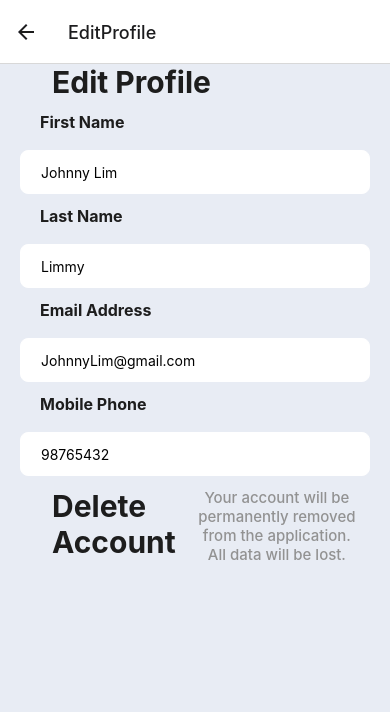
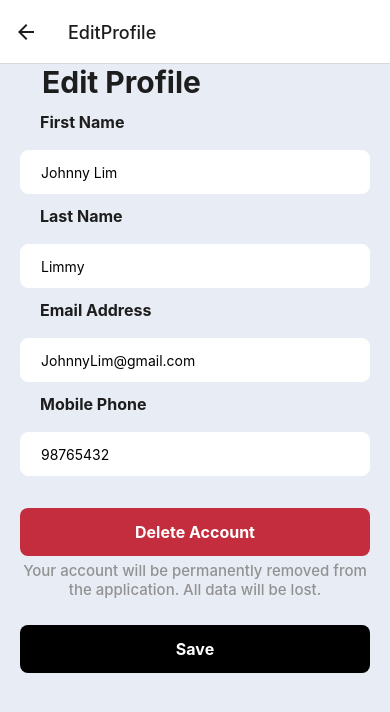
Before and after one commit to bennfsx/FYP-ScanSavvy, a React Native app in the folder ScanSavvyFE/: screen /EditProfile in a window 390 px wide. Shown: the top 712 px of the page. Built offline with nearby package versions, Linux system fonts and the light colour scheme.

Commit message:
Account, Edit Profile, Change Password and HomePage

```diff
--- a/ScanSavvyFE/App.jsx
+++ b/ScanSavvyFE/App.jsx
@@ -9,6 +9,7 @@ import Register from "./pages/register";
 import Account from "./pages/account";
 import { UserProvider } from "./context/UserContext";
 import EditProfile from "./pages/editProfile";
+import ChangePassword from "./pages/changePassword";
 
 const Stack = createStackNavigator();
 
@@ -25,6 +26,7 @@ export default function App() {
           <Stack.Screen name="Register" component={Register} />
           <Stack.Screen name="Account" component={Account} />
           <Stack.Screen name="EditProfile" component={EditProfile} />
+          <Stack.Screen name="ChangePassword" component={ChangePassword} />
           {/* Add more screens here */}
         </Stack.Navigator>
       </NavigationContainer>
--- a/ScanSavvyFE/package.json
+++ b/ScanSavvyFE/package.json
@@ -10,6 +10,7 @@
   },
   "dependencies": {
     "@expo/metro-runtime": "~3.1.3",
+    "@react-native-community/blur": "^4.4.0",
     "@react-navigation/native": "^6.1.17",
     "@react-navigation/stack": "^6.3.29",
     "axios": "^1.6.8",
--- a/ScanSavvyFE/pages/Home.jsx
+++ b/ScanSavvyFE/pages/Home.jsx
@@ -1,7 +1,7 @@
 // Home.jsx
 
 import React from "react";
-import { SafeAreaView, View, Text } from "react-native";
+import { SafeAreaView, View, Text, StyleSheet } from "react-native";
 import Footer from "../partials/Footer";
 import { useNavigation } from "@react-navigation/native";
 
@@ -16,11 +16,18 @@ export default function Home() {
     navigation.navigate("Account"); // Navigate to My Account screen
   }
 
+  const username = "Jane Tan Jun Ting";
+
   return (
     <SafeAreaView style={{ flex: 1 }}>
       {/* Your main content */}
       <View style={{ flex: 1 }}>
-        <Text>Home Screen</Text>
+        <Text style={{ fontSize: 36, fontWeight: '500', paddingHorizontal: 20, marginTop: 10}}>Welcome</Text>
+        <Text style={{ fontSize: 28, paddingHorizontal: 20}}>{username}</Text>
+        {/* Grey box in the middle */}
+        <View style={ styles.greybox }>
+          <Text>Featured Websites</Text>
+        </View>
       </View>
 
       {/* Footer */}
@@ -31,3 +38,11 @@ export default function Home() {
     </SafeAreaView>
   );
 }
+
+const styles = StyleSheet.create({
+    greybox: {
+      backgroundColor: '#e8ecf4',
+      height: 300,
+      marginTop: 20,
+    }
+});
--- a/ScanSavvyFE/pages/account.jsx
+++ b/ScanSavvyFE/pages/account.jsx
@@ -20,6 +20,7 @@ export default function Account() {
     console.log("Edit Profile");
   };
   const navigatetoChangePwd = () => {
+    navigation.navigate("ChangePassword");
     console.log("Change Password");
   };
   const handleLogout = () => {
--- /dev/null
+++ b/ScanSavvyFE/pages/changePassword.jsx
@@ -0,0 +1,102 @@
+import React, { useState } from "react";
+import {
+    SafeAreaView,
+    Text,
+    TextInput,
+    StyleSheet,
+    View,
+    TouchableOpacity,
+} from "react-native";
+
+export default function changePassword() {
+    const [password, setPassword] = useState("*******")
+
+    return (
+        <SafeAreaView style={{ flex: 1, background: "#e8ecf4", paddingHorizontal: 20 }}>
+            <View style={styles.container}>
+                <Text style={styles.title}>Account</Text>
+            </View>
+
+            {/* Password Field  */}
+            <View style={styles.input}>
+                <Text style={styles.header}>Change Password</Text>
+                <View style={styles.box}>
+                    <TextInput
+                        value={password}
+                        onChangeText={value=>setPassword(value)}
+                        editable={true}
+                    />
+                </View>
+            </View>
+
+            {/* Confirm Password Field  */}
+            <View style={styles.input}>
+                <Text style={styles.header}>Confirm Password</Text>
+                <View style={styles.box}>
+                    <TextInput
+                        value={password}
+                        onChangeText={value=>setPassword(value)}
+                        editable={true}
+                    />
+                </View>
+            </View>
+
+            {/* Save Button */}
+            <View style={styles.input}>
+                <TouchableOpacity style={styles.saveButton}>
+                    <Text style={styles.buttonText}>Save</Text>
+                </TouchableOpacity>
+            </View>
+        </SafeAreaView>
+
+    );
+}
+
+const styles = StyleSheet.create({
+    container: {
+        marginHorizontal: 12,
+        flexDirection: "row",
+        // justifyContent: "center"
+    },
+    title: {
+        fontSize: 30,
+        fontWeight: "700",
+        color: "#1d1d1d",
+        marginBottom: 12,
+        paddingHorizontal: 10,
+    },
+    header: {
+        fontSize: 16,
+        fontWeight: "700",
+        color: "#1d1d1d",
+        marginBottom: 12,
+        paddingHorizontal: 20,
+    },
+    input: {
+        flexDirection: "column",
+        marginBottom: 6,
+    },
+    box: {
+        height: 44,
+        backgroundColor: "#fff",
+        borderWidth: 1,
+        borderRadius: 8,
+        marginVertical: 6,
+        justifyContent: "center",
+        addingLeft: 20,
+        paddingHorizontal: 20,
+        borderColor: '#fff'
+    },
+    saveButton: {
+        marginTop: 20,
+        backgroundColor: "#000",
+        borderRadius: 8,
+        paddingVertical: 14,
+        alignItems: "center",
+    },
+    buttonText: {
+        fontSize: 16,
+        fontWeight: "700",
+        color: "#fff",
+    },
+});
--- a/ScanSavvyFE/pages/editProfile.jsx
+++ b/ScanSavvyFE/pages/editProfile.jsx
@@ -5,14 +5,18 @@ import {
     TextInput,
     StyleSheet,
     View,
+    TouchableOpacity,
+    Modal,
 } from "react-native";
-
 
 export default function editProfile() {
     const [firstName, setfirstName] = useState("Johnny Lim")
     const [lastName, setlastName] = useState("Limmy")
     const [email, setemail] = useState("JohnnyLim@gmail.com")
     const [mobile, setmobile] = useState("98765432")
+
+    const [modalVisible, setModalVisible] = useState(false);
+
 
     return (
         <SafeAreaView style={{ flex: 1, background: "#e8ecf4", paddingHorizontal: 20 }}>
@@ -65,10 +69,43 @@ export default function editProfile() {
                 </View>
             </View>
 
-            <View style={styles.container}>
-                <Text style={styles.title}>Delete Account{'\n'}</Text>
-                <Text style={styles.subtitle}>Your account will be permanently removed
-from the application. All data will be lost.</Text>
+            {/* Delete Account Section */}
+            <View style={styles.input}>
+                <TouchableOpacity onPress={() => setModalVisible(true)} style={styles.deleteButton}>
+                    <Text style={styles.buttonText}>Delete Account</Text>
+                </TouchableOpacity>
+                <Text style={styles.subtitle}>
+                    Your account will be permanently removed from the application. All data will be lost.
+                </Text>
+            </View>
+            {/* Save Button */}
+            <View style={styles.input}>
+                <TouchableOpacity style={styles.saveButton}>
+                    <Text style={styles.buttonText}>Save</Text>
+                </TouchableOpacity>
+            </View>
+            {/* Delete Account Modal Pop Up */}
+            <View style={styles.centeredView}>
+                <Modal
+                    animationType="slide"
+                    transparent={true}
+                    visible={modalVisible}
+                    onRequestClose={() => {
+                        setModalVisible(!modalVisible);
+                    }}>
+                        <View style={styles.centeredView}>
+                            <View style={styles.modalView}>
+                                <Text style={styles.modalText}>Are you sure you want to delete this account?</Text>
+                                <Text style={styles.modalSubtitles}>This will delete this account permanently. You cannot undo this action.</Text>
+                                <TouchableOpacity style={styles.deleteButtonConfirmation}>
+                                    <Text style={{ color: '#fff', fontWeight: '500' }}>Yes, I'm sure</Text>
+                                </TouchableOpacity>
+                                <TouchableOpacity onPress={() => setModalVisible(!modalVisible)} style={styles.cancelButton}>
+                                    <Text style={{ color:'#000', paddingHorizontal: 20 }}>Cancel</Text>
+                                </TouchableOpacity>
+                            </View>
+                        </View>
+                </Modal>
             </View>
         </SafeAreaView>
     );
@@ -78,14 +115,13 @@ const styles = StyleSheet.create({
     container: {
         marginHorizontal: 12,
         flexDirection: "row",
-        // justifyContent: "center"
     },
     title: {
         fontSize: 30,
         fontWeight: "700",
         color: "#1d1d1d",
         marginBottom: 12,
-        paddingHorizontal: 20,
+        paddingHorizontal: 10,
     },
     header: {
         fontSize: 16,
@@ -93,12 +129,6 @@ const styles = StyleSheet.create({
         color: "#1d1d1d",
         marginBottom: 12,
         paddingHorizontal: 20,
-      },
-      subtitle: {
-        fontSize: 15,
-        fontWeight: "500",
-        color: "#929292",
-        textAlign: "center",
     },
     input: {
         flexDirection: "column",
@@ -111,9 +141,93 @@ const styles = StyleSheet.create({
         borderRadius: 8,
         marginVertical: 6,
         justifyContent: "center",
-        addingLeft: 8,
+        addingLeft: 20,
         paddingHorizontal: 20,
         borderColor: '#fff'
     },
-
+    deleteButton: {
+        marginTop: 20,
+        backgroundColor: "#C42D3D",
+        borderRadius: 8,
+        paddingVertical: 14,
+        alignItems: "center",
+    },
+    deleteButtonConfirmation: {
+        marginTop: 10,
+        backgroundColor: "#C42D3D",
+        borderRadius: 8,
+        paddingVertical: 14,
+        paddingHorizontal: 100,
+        alignItems: "center",
+    },
+    cancelButton: {
+        marginTop: 10,
+        borderWidth: 1,
+        backgroundColor: "#FFFFFF",
+        borderColor: "#000",
+        borderRadius: 8,
+        paddingVertical: 14,
+        paddingHorizontal: 100,
+        alignItems: "center",
+    },
+    saveButton: {
+        marginTop: 20,
+        backgroundColor: "#000",
+        borderRadius: 8,
+        paddingVertical: 14,
+        alignItems: "center",
+    },
+    buttonText: {
+        fontSize: 16,
+        fontWeight: "700",
+        color: "#fff",
+    },
+    subtitle: {
+        fontSize: 15,
+        fontWeight: "500",
+        color: "#929292",
+        textAlign: "center",
+        marginTop: 5,
+    },
+    centeredView: {
+        flex: 1,
+        justifyContent: 'center',
+        alignItems: 'center',
+        marginTop: 10,
+    },
+    modalView: {
+        margin: 20,
+        backgroundColor: 'white',
+        borderRadius: 20,
+        padding: 35,
+        alignItems: 'center',
+        shadowColor: '#000',
+        shadowOffset: {
+          width: 0,
+          height: 2,
+        },
+        shadowOpacity: 0.25,
+        shadowRadius: 4,
+        elevation: 5,
+    },
+    button: {
+        borderRadius: 20,
+        padding: 10,
+        elevation: 2,
+    },
+    textStyle: {
+        color: 'white',
+        fontWeight: 'bold',
+        textAlign: 'center',
+    },
+    modalText: {
+        fontWeight: "800",
+        fontSize: 18,
+        marginBottom: 15,
+        textAlign: 'center',
+    },
+    modalSubtitles: {
+        marginBottom: 15,
+        textAlign: 'center',
+    },
 });
```
Also changed, not shown: 1 other file (tests, documents, lock files or other folders). Lines whose indentation alone changed are shown as unchanged.
